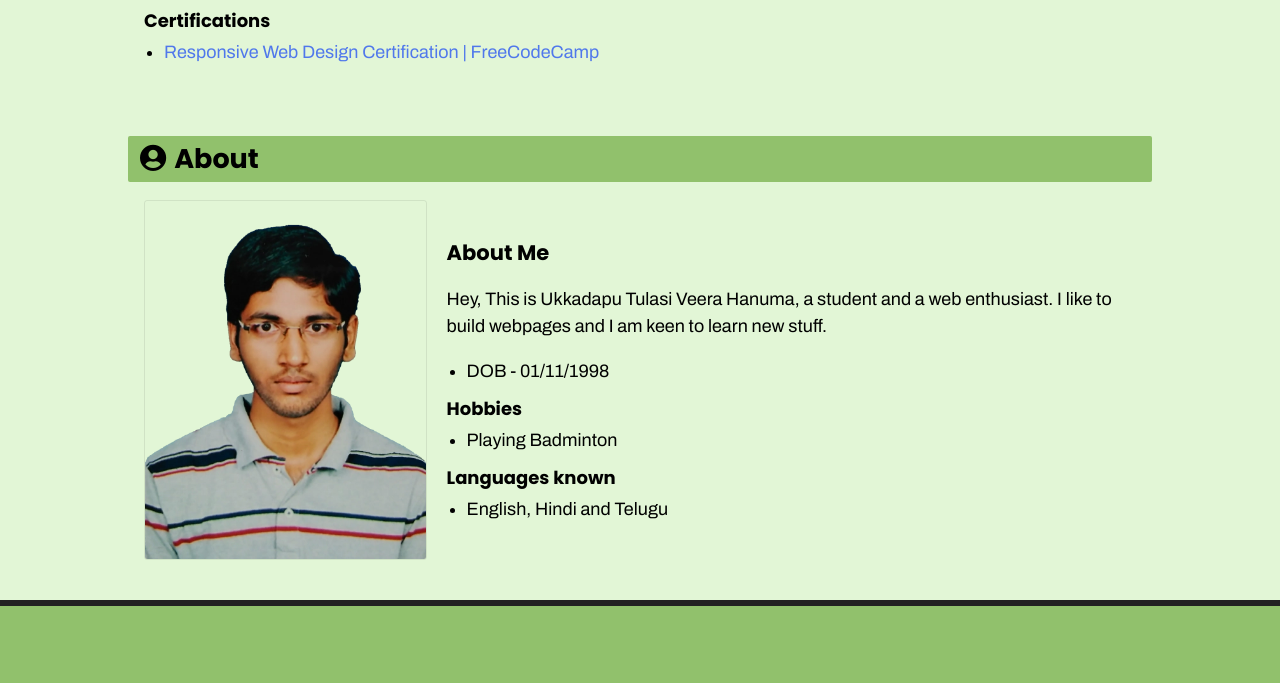
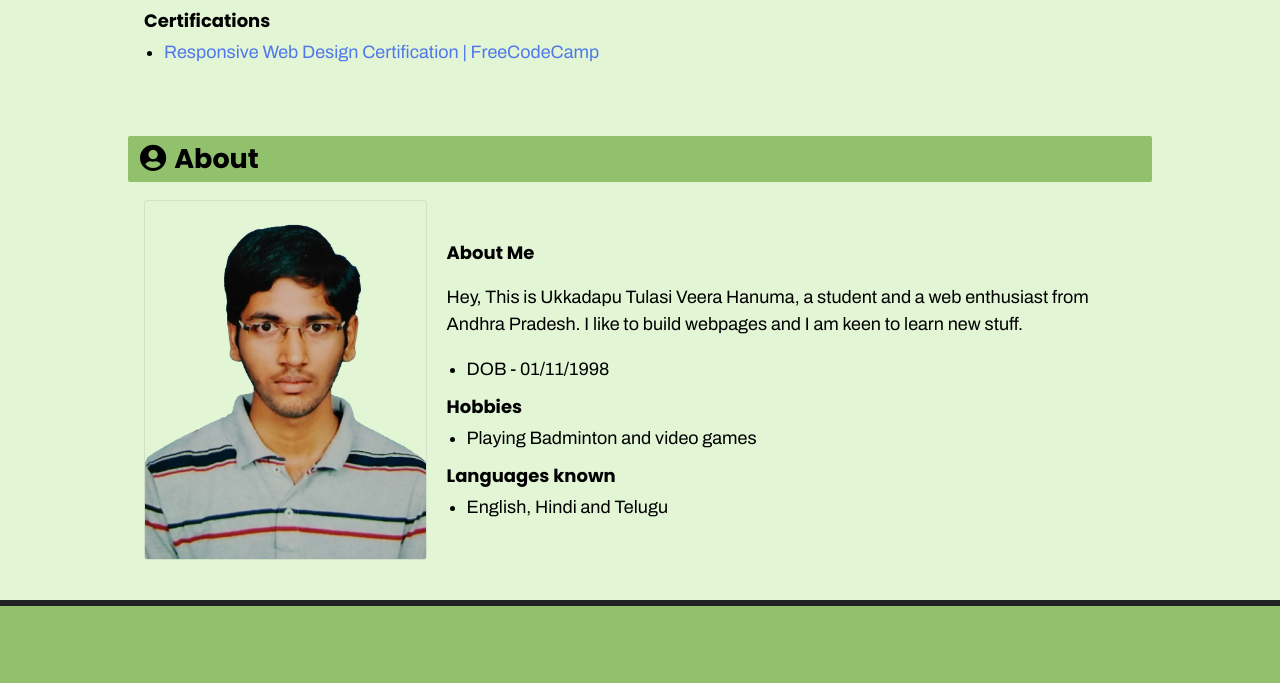
Before and after one commit to HanumaUkkadapu/my_SB_profile, a plain HTML site: page index.html in a window 1280 px wide. Shown: the part 2519-3202 px from the top of the page. Drawn offline with Linux system fonts and the light colour scheme.

Commit message:
Update index.html

```diff
--- a/index.html
+++ b/index.html
@@ -182,14 +182,14 @@
 				https://hanumaukkadapu.github.io/my_SB_profile/images/photo_1MB.png
 				-->
 				<div>
-					<h3>About Me</h3>
-					<p> Hey, This is Ukkadapu Tulasi Veera Hanuma, a student and a web enthusiast. I like to build webpages and I am keen to learn new stuff.</p>
+					<h4>About Me</h4>
+					<p> Hey, This is Ukkadapu Tulasi Veera Hanuma, a student and a web enthusiast from Andhra Pradesh. I like to build webpages and I am keen to learn new stuff.</p>
 					<ul>
 						<li>DOB - 01/11/1998</li>
 					</ul>
 					<h4>Hobbies</h4>
 					<ul>
-						<li>Playing Badminton</li>
+						<li>Playing Badminton and video games</li>
 					</ul>
 					<h4>Languages known</h4>
 					<ul>
```
